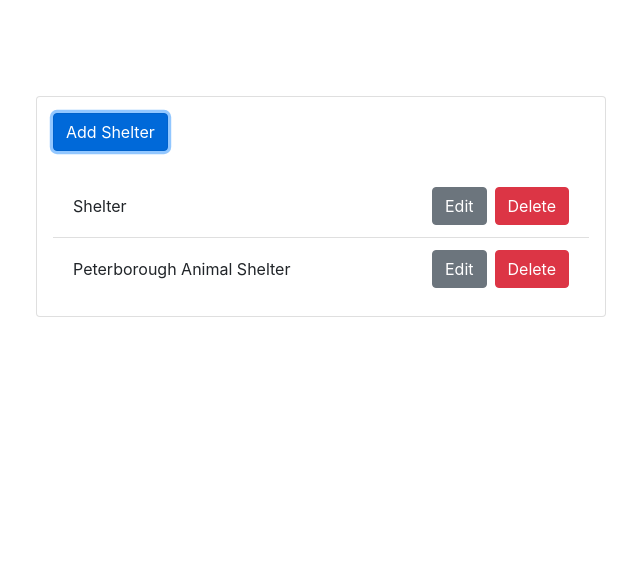
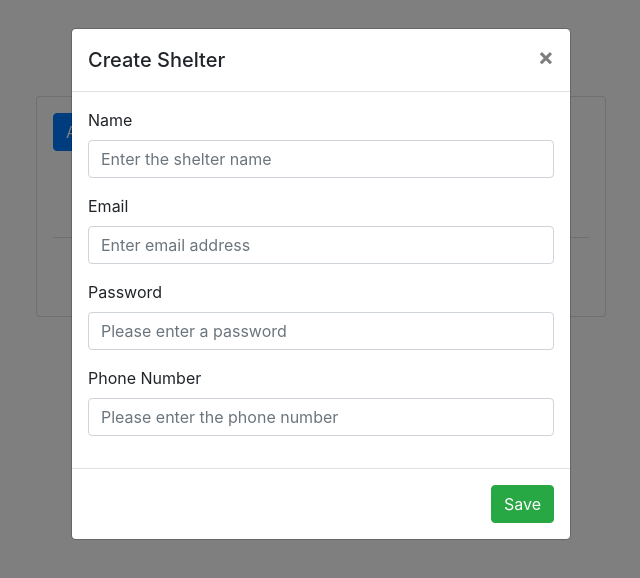
Before and after one commit to tatiananantes/Paw2Door, a React (Create React App) app in the folder frontend/: page / in a window 1280 px wide. Both pictures are taken after a click on the button "Add Shelter". Shown: the top 578 px of the page, without its empty margins (319-959 px from the left). Built offline with nearby package versions, Linux system fonts and the light colour scheme.

Commit message:
Created modal form to handle OnSave

```diff
--- a/frontend/package.json
+++ b/frontend/package.json
@@ -2,10 +2,12 @@
   "name": "frontend",
   "version": "0.1.0",
   "private": true,
+  "proxy": "http://localhost:8000",
   "dependencies": {
     "@testing-library/jest-dom": "^5.16.1",
     "@testing-library/react": "^12.1.2",
     "@testing-library/user-event": "^13.5.0",
+    "axios": "^0.21.4",
     "bootstrap": "^4.6.0",
     "react": "^17.0.2",
     "react-dom": "^17.0.2",
--- a/frontend/src/App.js
+++ b/frontend/src/App.js
@@ -1,6 +1,7 @@
 import './App.css';
 
 import React, { Component } from "react";
+import Modal from "./components/Modal";
 
 const shelterItems = [
   {
@@ -24,8 +25,32 @@
     super(props);
     this.state = {
       shelterList: shelterItems,
+      modal: false,
+      activeItem: {
+        name: "",
+        email: "",
+        password: "",
+        phone_number: "",
+      },
     };
   }
+
+  toggle = () => {
+    this.setState({ modal: !this.state.modal });
+  };
+
+  handleSubmit = (item) => {
+    this.toggle();
+
+    alert("save" + JSON.stringify(item));
+  };
+
+  createItem = () => {
+    const item = { name: "", email: "", password: "", phone_number: "" };
+
+    this.setState({ activeItem: item, modal: !this.state.modal });
+  };
+
   renderItems = () => {
     const newItems = this.state.shelterList;
 
@@ -66,6 +91,7 @@
               <div className="mb-4">
                 <button
                   className="btn btn-primary"
+                  onClick={this.createItem}
                 >
                   Add Shelter
                 </button>
@@ -76,6 +102,13 @@
             </div>
           </div>
         </div>
+        {this.state.modal ? (
+          <Modal
+            activeItem={this.state.activeItem}
+            toggle={this.toggle}
+            onSave={this.handleSubmit}
+          />
+        ) : null}
       </main>
     );
   }
--- /dev/null
+++ b/frontend/src/components/Modal.js
@@ -0,0 +1,100 @@
+import React, { Component } from "react";
+import {
+  Button,
+  Modal,
+  ModalHeader,
+  ModalBody,
+  ModalFooter,
+  Form,
+  FormGroup,
+  Input,
+  Label,
+} from "reactstrap";
+
+export default class CustomModal extends Component {
+  constructor(props) {
+    super(props);
+    this.state = {
+      activeItem: this.props.activeItem,
+    };
+  }
+
+  handleChange = (e) => {
+    let { name, value } = e.target;
+
+    if (e.target.type === "checkbox") {
+      value = e.target.checked;
+    }
+
+    const activeItem = {...this.state.activeItem, [name]: value};
+
+    this.setState({ activeItem })
+  };
+
+  render() {
+    const { toggle, onSave } = this.props;
+
+    return (
+      <Modal isOpen={true} toggle={toggle}>
+        <ModalHeader toggle={toggle}>Create Shelter</ModalHeader>
+        <ModalBody>
+          <Form>
+            <FormGroup>
+              <Label for="shelter-name">Name</Label>
+              <Input
+                type="text"
+                id="shelter-name"
+                name="name"
+                value={this.state.activeItem.name}
+                onChange={this.handleChange}
+                placeholder="Enter the shelter name"
+              />
+            </FormGroup>
+            <FormGroup>
+              <Label for="shelter-email">Email</Label>
+              <Input
+                type="email"
+                id="shelter-email"
+                name="email"
+                value={this.state.activeItem.email}
+                onChange={this.handleChange}
+                placeholder="Enter email address"
+              />
+            </FormGroup>
+            <FormGroup>
+              <Label for="shelter-password">Password</Label>
+              <Input
+                type="text"
+                id="shelter-password"
+                name="password"
+                value={this.state.activeItem.password}
+                onChange={this.handleChange}
+                placeholder="Please enter a password"
+              />
+            </FormGroup>
+            <FormGroup>
+              <Label for="shelter-phone_number">Phone Number</Label>
+              <Input
+                type="text"
+                id="shelter-phone_number"
+                name="phone_number"
+                value={this.state.activeItem.phone_number}
+                onChange={this.handleChange}
+                placeholder="Please enter the phone number"
+              />
+            </FormGroup>
+          </Form>
+        </ModalBody>
+        <ModalFooter>
+          <Button
+            color="success"
+            onClick={() => onSave(this.state.activeItem)}
+          >
+            Save
+          </Button>
+        </ModalFooter>
+      </Modal>
+    );
+  }
+
+}
```
Also changed, not shown: 1 other file (tests, documents, lock files or other folders).
